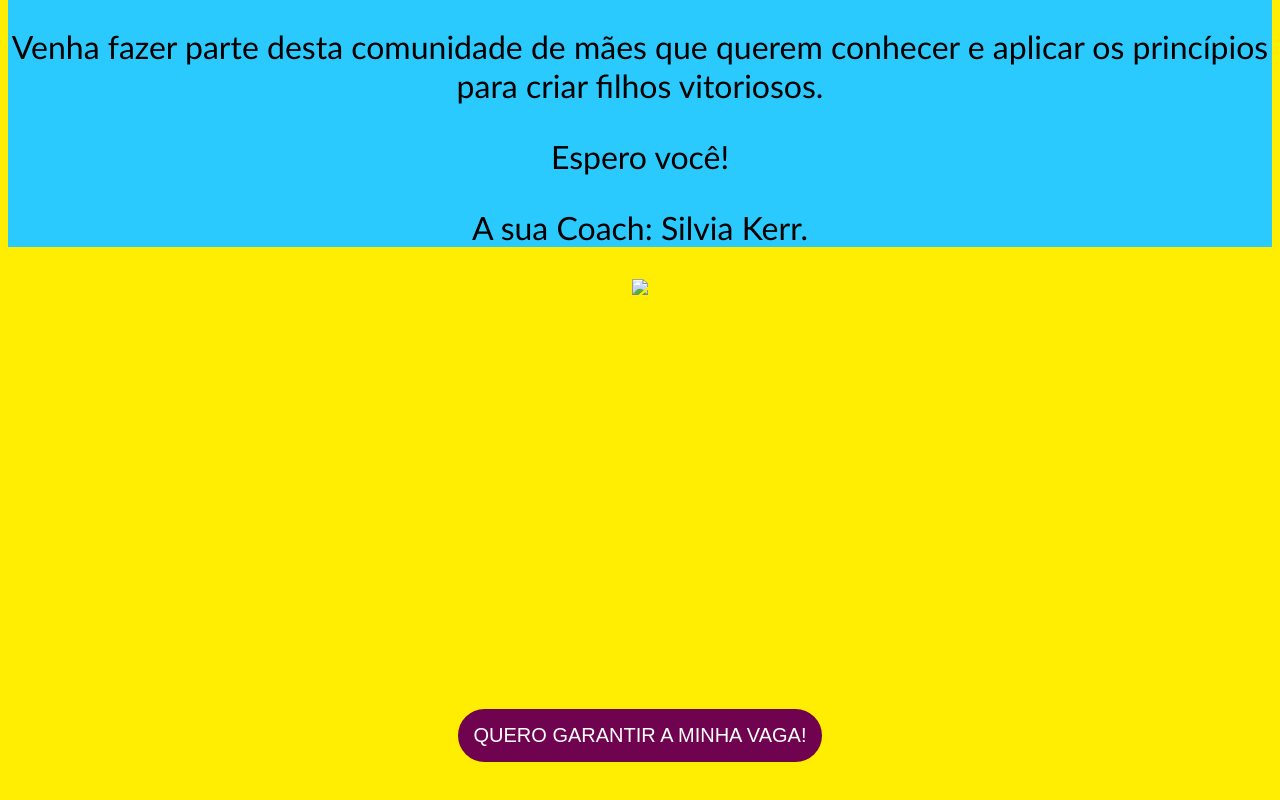
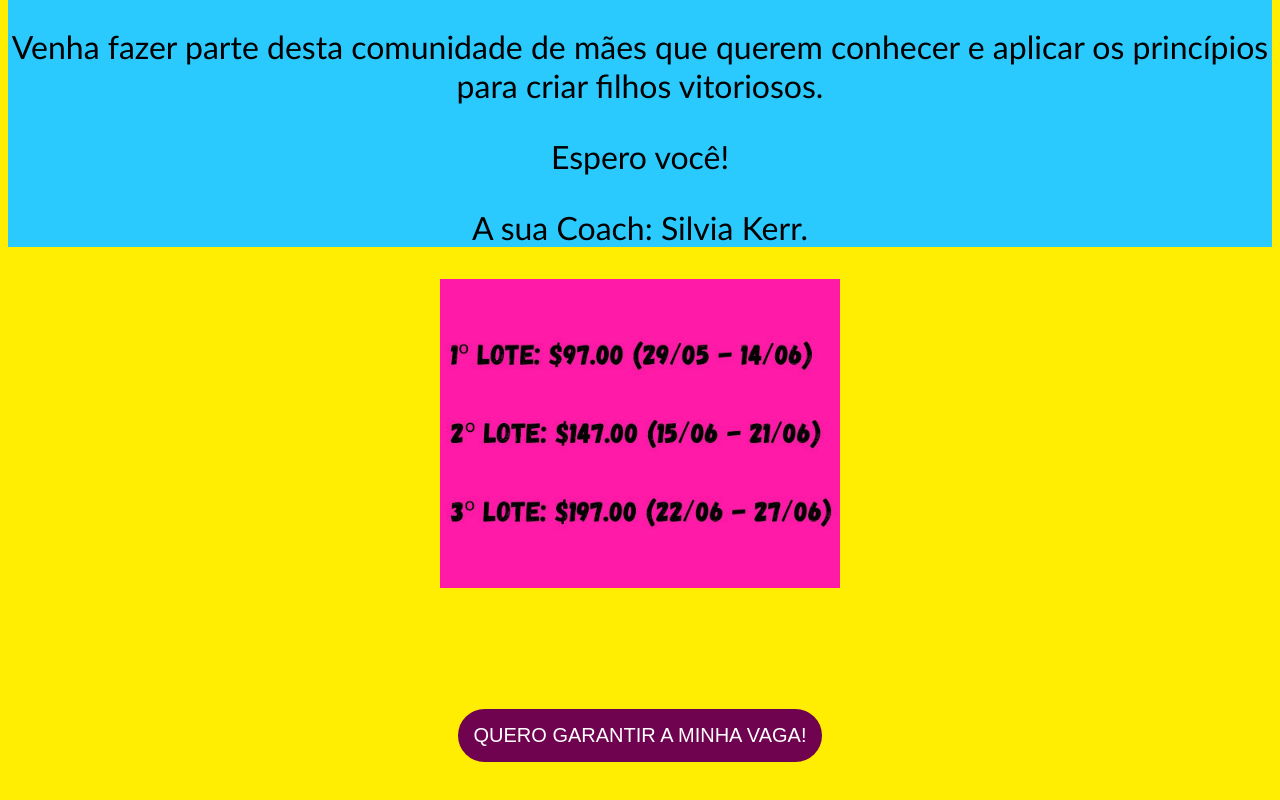
Before and after one commit to Silviaker/Educar-Amar-e-Dar-Limites, a plain HTML site: page 404.html in a window 1280 px wide. Shown: the part 4766-5566 px from the top of the page. Drawn offline with Linux system fonts and the light colour scheme.

Commit message:
Update 404.html

```diff
--- a/404.html
+++ b/404.html
@@ -147,7 +147,7 @@
     </div>
 
     <div class="image5">
-        <img src="img/22.jpeg" width="100%">
+        <img src="img/22.jpg" width="100%">
     </div>
             <div class="botao">
             <a href="https://pay.hotmart.com/I82916958F"><button style="background: #6f0350; border-radius: 30px; padding: 15px; margin: 30px; cursor: pointer; color: #fff; border: none; font-size: 20px;">QUERO GARANTIR A MINHA VAGA!</button></a>
```
